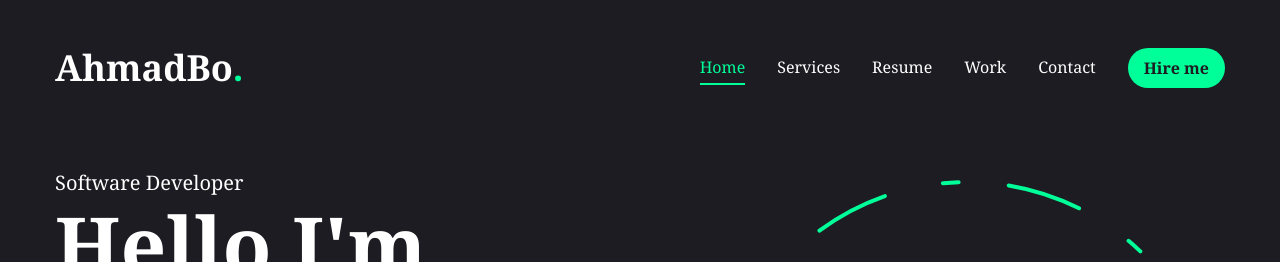
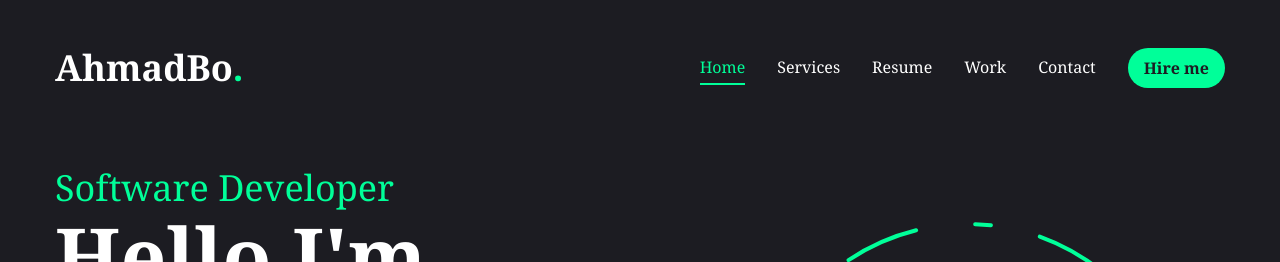
Before and after one commit to Ahmadalbouchi/ahmad-portfolio, a Next.js app: page / in a window 1280 px wide. Shown: the top 262 px of the page. Built offline with nearby package versions, Linux system fonts and the light colour scheme; grey boxes are pictures that could not be loaded.

Commit message:
some edts

```diff
--- a/app/layout.jsx
+++ b/app/layout.jsx
@@ -6,6 +6,9 @@ import Header from "@/components/ui/Header";
 import PageTransition from "@/components/PageTransition";
 import StairTransition from "@/components/StairTransition";
 
+
+
+
 const JetBrainsMono = JetBrains_Mono({
   weight: ["100", "200", "300", "400", "500", "600", "700", "800"],
   variable: "--font-jetbrainsMono",
@@ -13,12 +16,14 @@ const JetBrainsMono = JetBrains_Mono({
 });
 
 export const metadata = {
-  title: "Create Next App",
+  title: "Ahmad AL Bouchi",
   description: "Generated by create next app",
+
 };
 
 export default function RootLayout({ children }) {
   return (
+
     <html lang="en">
       <body className={JetBrainsMono.variable}>
         <Header />
--- a/app/page.jsx
+++ b/app/page.jsx
@@ -23,7 +23,7 @@ const Home = () => {
         <div className="flex flex-col xl:flex-row items-center justify-between xl:pt-8 xl:pb-24">
           {/* text */}
           <div className="text-center xl:text-left order-2 xl:order-none">
-            <span className="text-xl">Software Developer</span>
+            <span className="text-4xl text-accent  ">Software Developer</span>
             <h1 className="h1 mb-6">
               Hello I'm <br />
               <span className="text-accent">Ahmad AL Bouchi</span>
--- a/components/Photo.jsx
+++ b/components/Photo.jsx
@@ -19,7 +19,7 @@ const Photo = () => {
   initial={{ opacity: 0 }}
   animate={{
     opacity: 1,
-    transition: { delay: 2.4, duration: 0.4, ease: "easeInOut" }
+    transition: { delay: 0.4, duration: 0.4, ease: "easeInOut" }
   }}
   className="w-[250px] h-[250px] xl:w-[400px] xl:h-[400px] mix-blend-lighten absolute top-1/2 left-1/2 transform -translate-x-1/2 -translate-y-1/2"
 >
@@ -43,7 +43,7 @@ const Photo = () => {
   <motion.circle
     cx="253"
     cy="253"
-    r="250"
+    r="214"
     stroke="#00ff99"
     strokeWidth="4"
     strokeLinecap="round"
```
